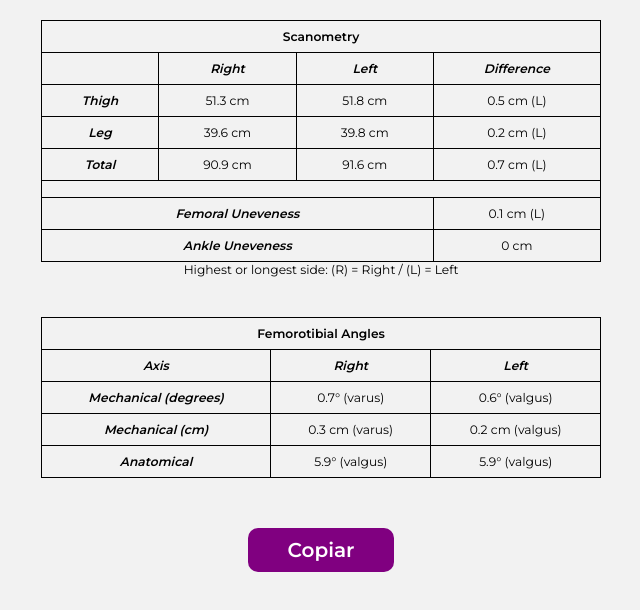
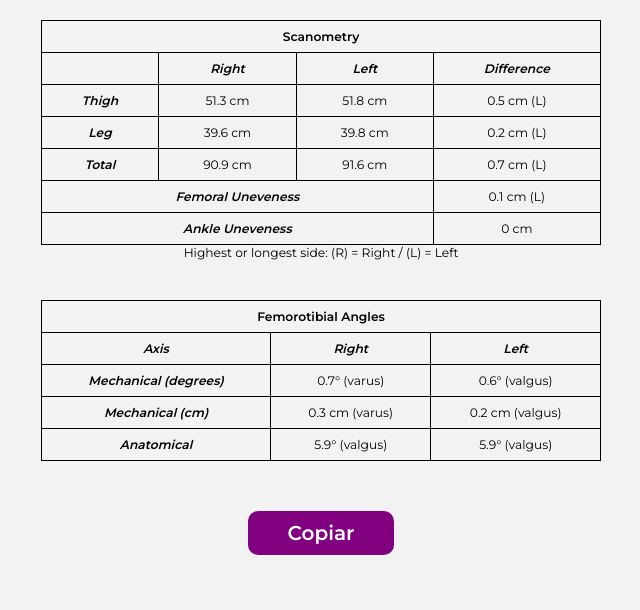
Before and after one commit to imbitubadigital/poc_table, a React (Vite) app: page / in a window 1280 px wide. Shown: the top 610 px of the page, without its empty margins (319-959 px from the left). Built offline with nearby package versions, Linux system fonts and the light colour scheme; no server answers.

Commit message:
refactor: spaces5

```diff
--- a/src/pages/Copy/index.tsx
+++ b/src/pages/Copy/index.tsx
@@ -221,7 +221,7 @@ export function Copy() {
                 <span className={'value'}>0.7 cm (L)</span>
               </td>
             </tr>
-            <tr>
+            {/* <tr>
               <td
                 colSpan={4}
                 style={{
@@ -230,7 +230,7 @@ export function Copy() {
                   textAlign: 'center',
                 }}
               ></td>
-            </tr>
+            </tr> */}
             <tr>
               <td
                 colSpan={3}
```
